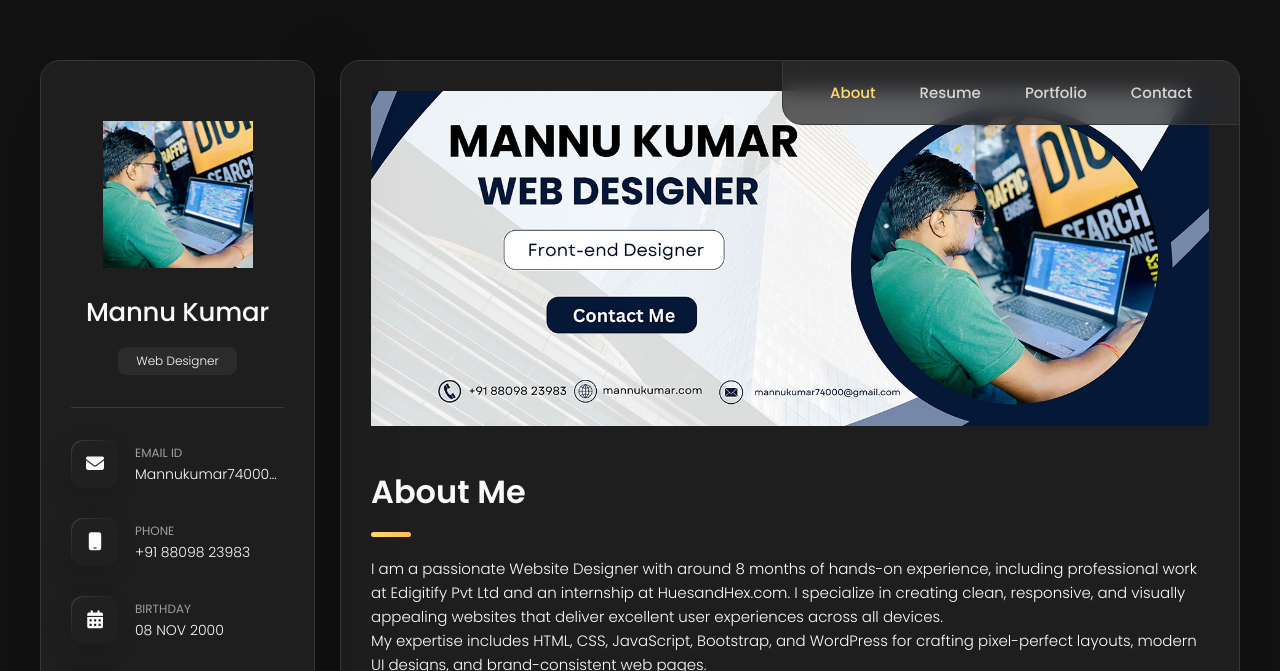
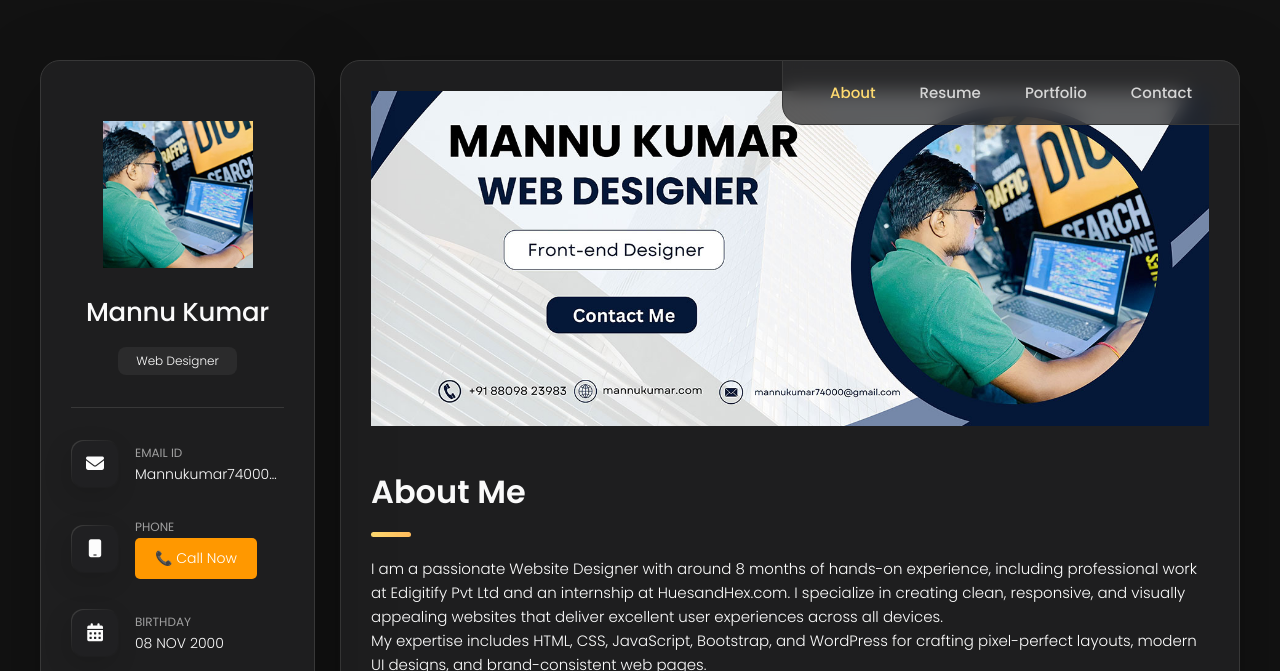
Before and after one commit to MannuDesign/portfolio, a plain HTML site: page index.html in a window 1280 px wide. Shown: the top 671 px of the page. Drawn offline with Linux system fonts and the light colour scheme.

Commit message:
Update index.html

```diff
--- a/index.html
+++ b/index.html
@@ -66,7 +66,11 @@
             <div class="contact-info">
               <p class="contact-title">Phone</p>
 
-              <a href="tel:+918809823983" class="contact-link">+91 88098 23983 </a>
+         <a href="tel:+918809823983" class="contact-link" style="color:white; text-decoration:none;">
+  <button style="padding:10px 20px; border:none; background:#ff9800; color:#fff; border-radius:5px; cursor:pointer;">
+    📞 Call Now
+  </button>
+</a>
             </div>
 
           </li>
```
